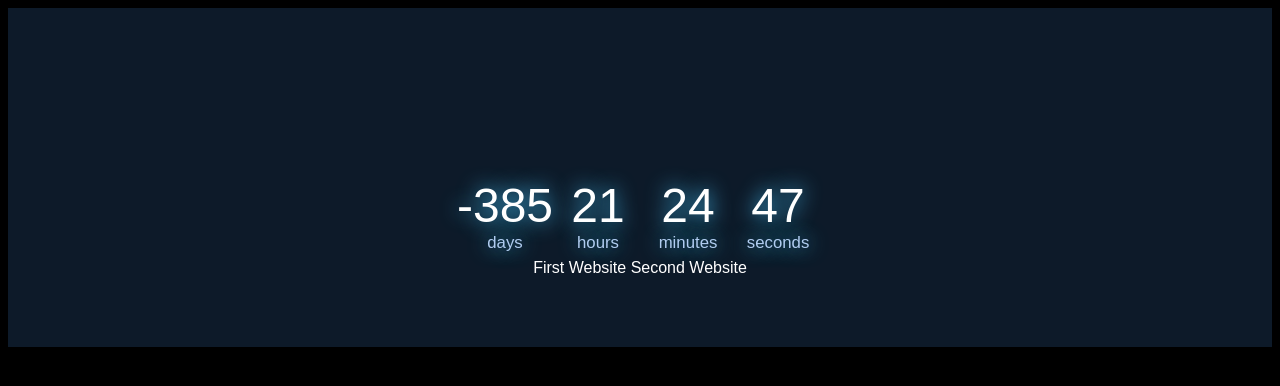
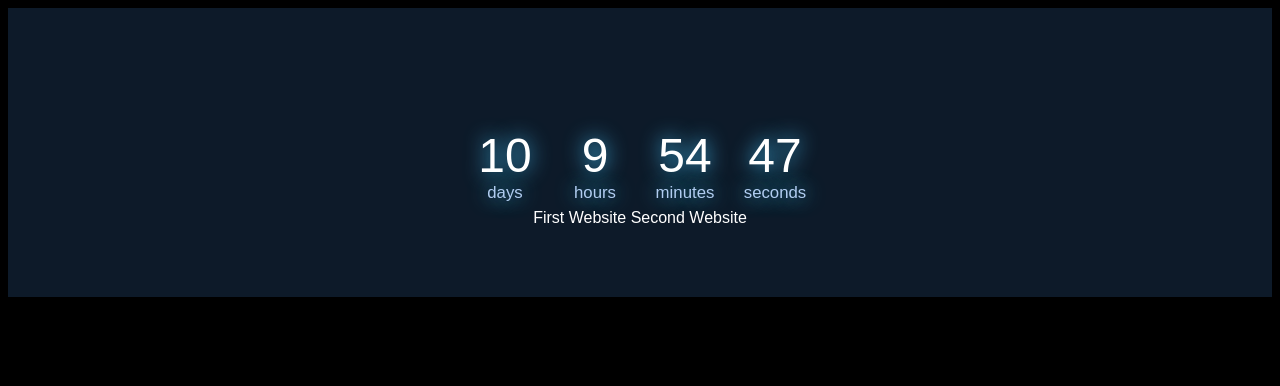
Before and after one commit to heikov3006/heikov3006.github.io, a plain HTML site: page index.html in a window 1280 px wide. Drawn offline with Linux system fonts and the light colour scheme.

Commit message:
Modified index.html

```diff
--- a/index.html
+++ b/index.html
@@ -36,7 +36,7 @@
     </style>
     <script>
         function updateTimer() {
-          future = Date.parse("dec 2, 2020 11:30:00");
+          future = Date.parse("jan 01, 2022 00:00:00");
           now = new Date();
           diff = future - now;
 
@@ -70,7 +70,7 @@
 
 <body>
 
-    <div id="timer" style="padding-top: 100px;"></div>
+    <div id="timer" style="padding-top: 50px;"></div>
     <a href="./first.html">First Website</a>
     <a href="./Würfelbeispiel_13/index.html">Second Website</a>
 
```
